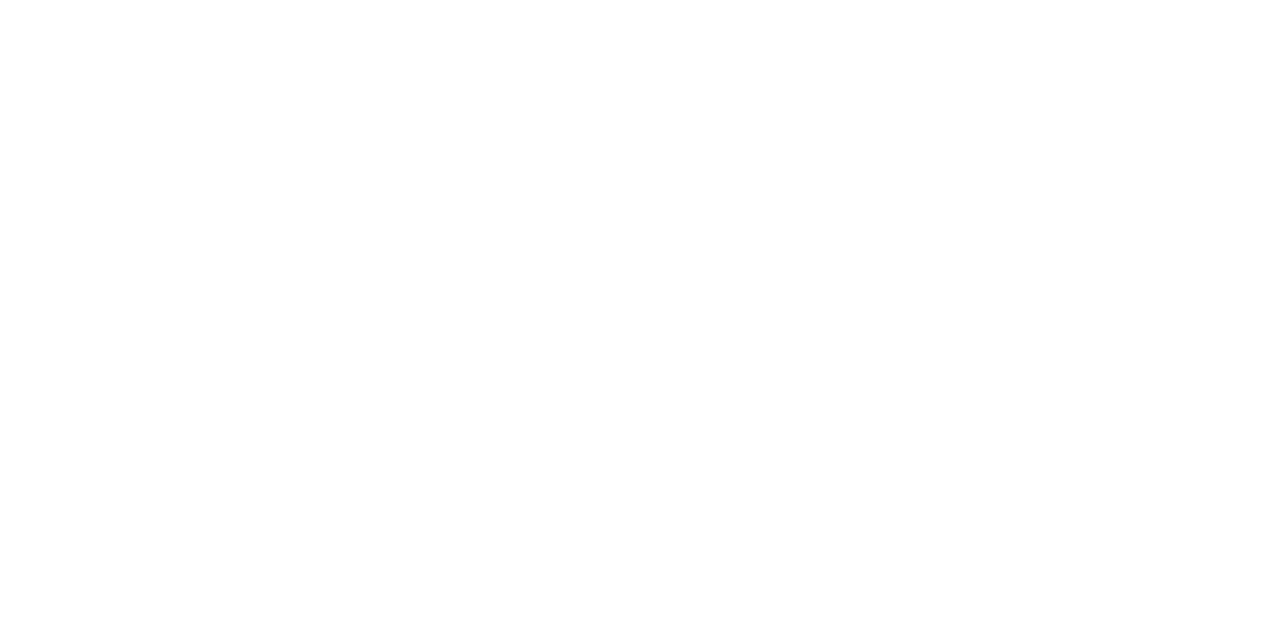
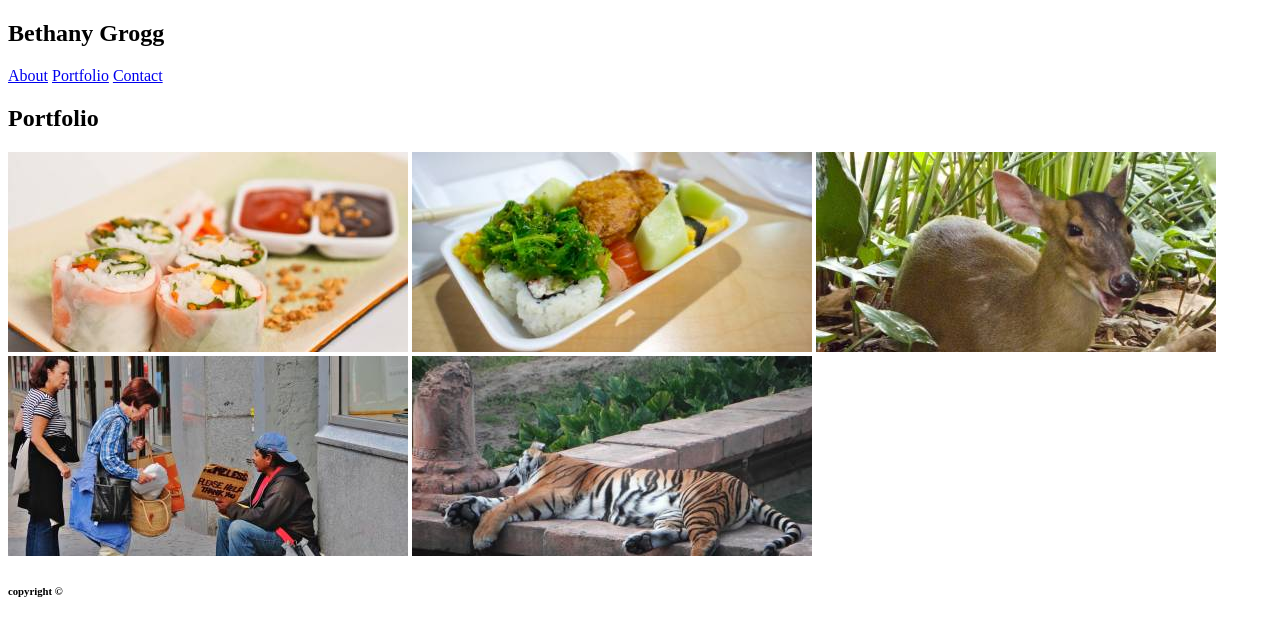
Before and after one commit to BethGrogg/Basic-Portfolio, a plain HTML site: page portfolio.html in a window 1280 px wide. Drawn offline with Linux system fonts and the light colour scheme.

Commit message:
Added code to portfolio.html, added image to index.html

```diff
--- a/portfolio.html
+++ b/portfolio.html
@@ -0,0 +1,32 @@
+<!DOCTYPE html>
+<html>
+
+    <header>
+        <meta charset="UTF-8">
+        <title>Bethany's Portfolio Page</title>
+        <link rel="stylesheet" type="text/css" href="./assets/css/style.css">
+    </header>
+
+    <body>
+        <section "top">
+            <h1 width="30%">Bethany Grogg</h1>
+            <a href="index.html">About</a>
+            <a href="portfolio.html">Portfolio</a>
+            <a href="contact.html">Contact</a>
+        </section>
+
+        <section "main">
+
+                <h2>Portfolio</h2>
+                <img src="./assets/images/download.jpg">
+                <img src="./assets/images/download (1).jpg">
+                <img src="./assets/images/download (2).jpg">
+                <img src="./assets/images/download (3).jpg">
+                <img src="./assets/images/download (4).jpg">
+
+        </section>
+        <section "footer">
+            <h6>copyright ©</h6>
+        </section>
+    </body>
+</html>
```
Also changed, not shown: index.html (+1 -0 lines), assets/images/download (1).jpg (added), assets/images/download (2).jpg (added), assets/images/download (3).jpg (added), assets/images/download (4).jpg (added), assets/images/download (5).jpg (added), assets/images/download.jpg (added).
